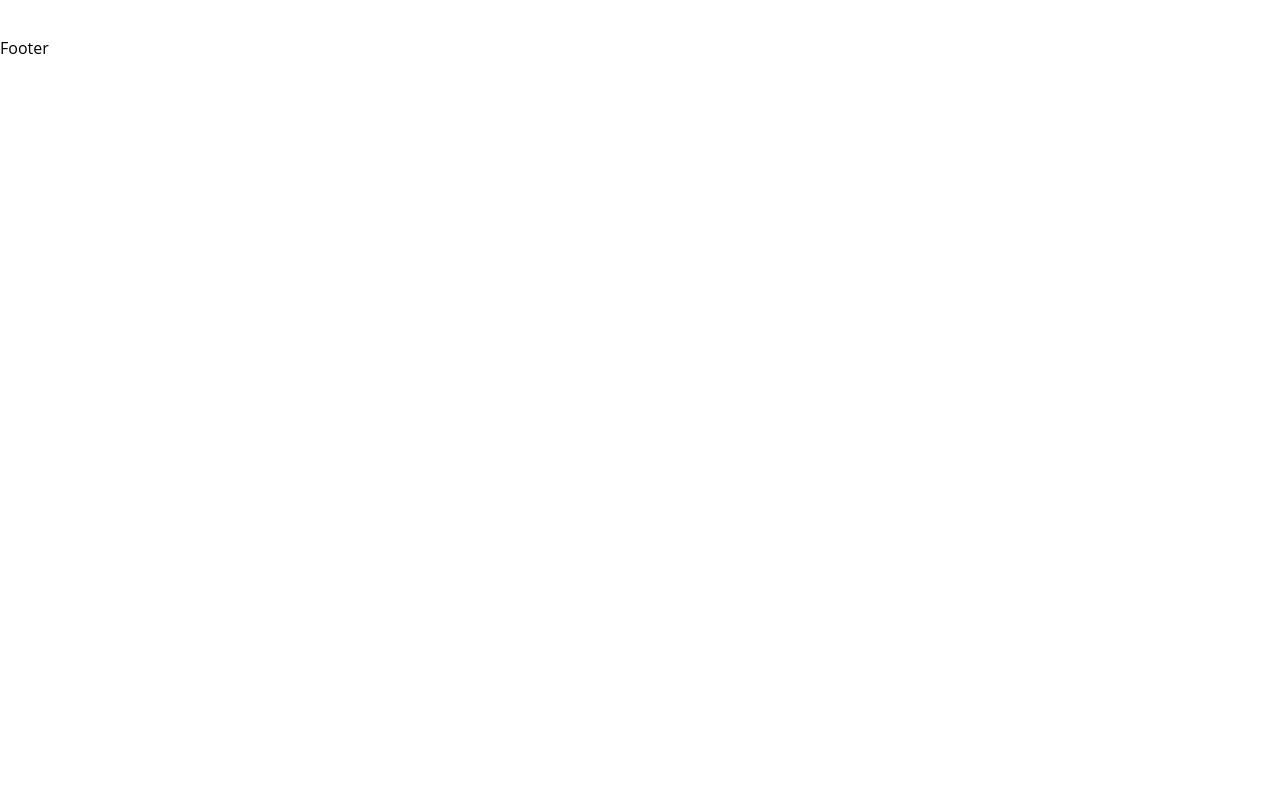
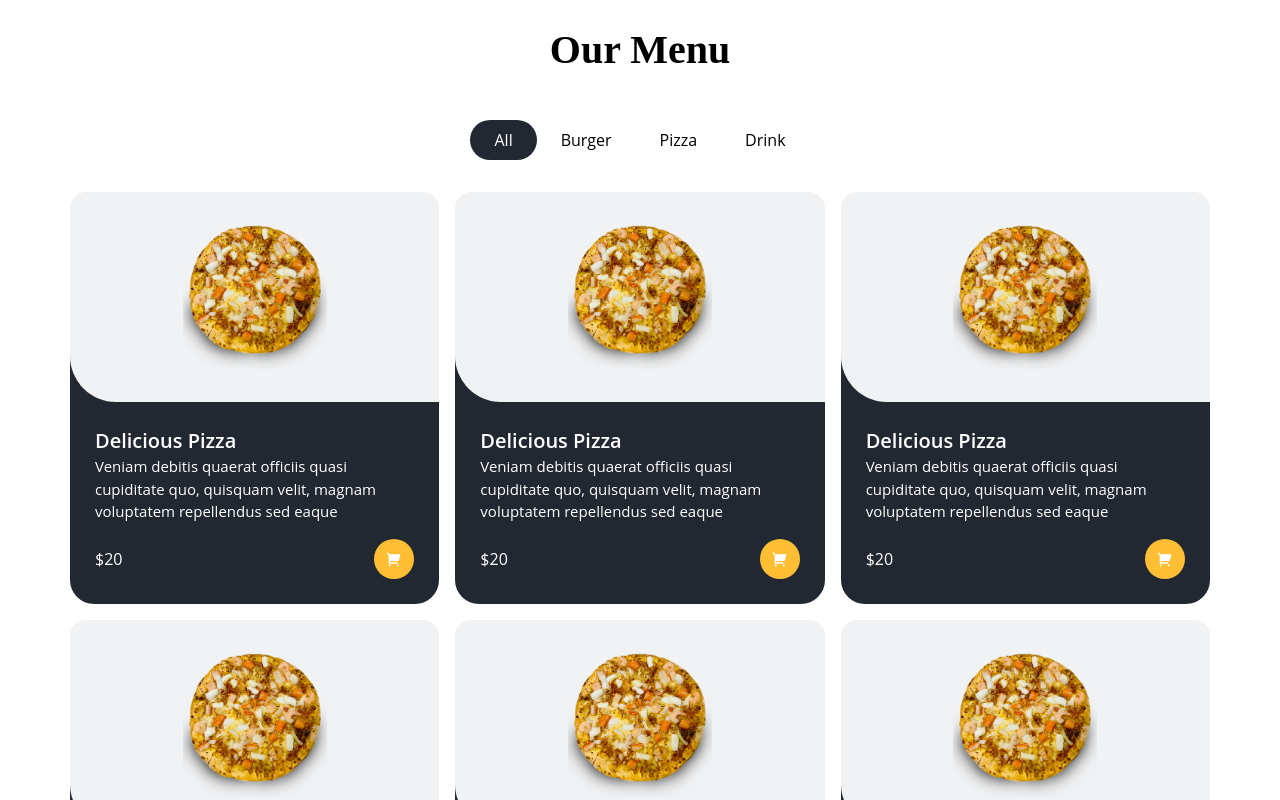
Before and after one commit to zehraikizler/food-ordering, a Next.js app: page / in a window 1280 px wide. Shown: the part 1140-1940 px from the top of the page. Before the commit the page ends 1200 px from the top, so only its background shows below. Built offline with nearby package versions, Linux system fonts and the light colour scheme.

Commit message:
menuwrapper comp added

```diff
--- a/components/Campaigns.jsx
+++ b/components/Campaigns.jsx
@@ -5,7 +5,7 @@
 const CampaignItem = () => {
   return (
     <div className="bg-secondary flex-1 rounded-md py-5 px-[15px] flex items-center gap-x-4">
-      <div className="relative w-36 h-36 md:w-44 md:h-44 after:content-[''] border-[5px] border-primary rounded-full overflow-hidden ">
+      <div className="relative w-36 h-36 md:w-40 md:h-40 after:content-[''] border-[5px] border-primary rounded-full overflow-hidden ">
         <Image
           src="/images/o1.jpg"
           className="hover:scale-105 transition-all"
--- /dev/null
+++ b/components/product/MenuItem.jsx
@@ -0,0 +1,30 @@
+import React from "react";
+import Image from "next/image";
+import { RiShoppingCart2Fill } from "react-icons/ri";
+
+const MenuItem = () => {
+  return (
+    <div className="bg-secondary rounded-3xl">
+      <div className="bg-[#f1f2f3] w-full h-[210px] grid place-content-center rounded-bl-[46px] rounded-tl-2xl rounded-tr-2xl">
+        <div className="relative w-36 h-36 hover:scale-110 transition-all">
+          <Image src="/images/f1.png" alt="photo" layout="fill" />
+        </div>
+      </div>
+      <div className="text-white p-[25px]">
+        <h4 className="text-xl font-semibold">Delicious Pizza</h4>
+        <p className="text-[15px]">
+          Veniam debitis quaerat officiis quasi cupiditate quo, quisquam velit,
+          magnam voluptatem repellendus sed eaque
+        </p>
+        <div className="flex justify-between items-center mt-4">
+          <span>$20</span>
+          <button className="btn-primary !w-10 !h-10 !rounded-full !p-0 grid place-content-center">
+            <RiShoppingCart2Fill />
+          </button>
+        </div>
+      </div>
+    </div>
+  );
+};
+
+export default MenuItem;
--- /dev/null
+++ b/components/product/MenuWrapper.jsx
@@ -0,0 +1,32 @@
+import React from "react";
+import Title from "../ui/Title";
+import MenuItem from "./MenuItem";
+
+const MenuWrapper = () => {
+  return (
+    <div className="container mx-auto mb-16">
+      <div className="w-full flex flex-col items-center">
+        <Title addClass="text-[40px]">Our Menu</Title>
+        <div className="mt-10">
+          <button className="bg-secondary text-white rounded-3xl px-6 py-2">
+            All
+          </button>
+          <button className="rounded-3xl px-6 py-2">Burger</button>
+          <button className="rounded-3xl px-6 py-2">Pizza</button>
+          <button className="rounded-3xl px-6 py-2">Drink</button>
+        </div>
+      </div>
+      <div className="mt-8 grid grid-cols-1 sm:grid-cols-2 md:grid-cols-3 gap-4">
+        <MenuItem />
+        <MenuItem />
+        <MenuItem />
+        <MenuItem />
+        <MenuItem />
+        <MenuItem />
+        <MenuItem />
+      </div>
+    </div>
+  );
+};
+
+export default MenuWrapper;
--- a/pages/home/index.jsx
+++ b/pages/home/index.jsx
@@ -1,12 +1,14 @@
 import React from "react";
 import Campaigns from "../../components/Campaigns";
 import Carousel from "../../components/Carousel";
+import MenuWrapper from "../../components/product/MenuWrapper";
 
 const Index = () => {
   return (
     <div>
       <Carousel />
       <Campaigns />
+      <MenuWrapper />
     </div>
   );
 };
```
